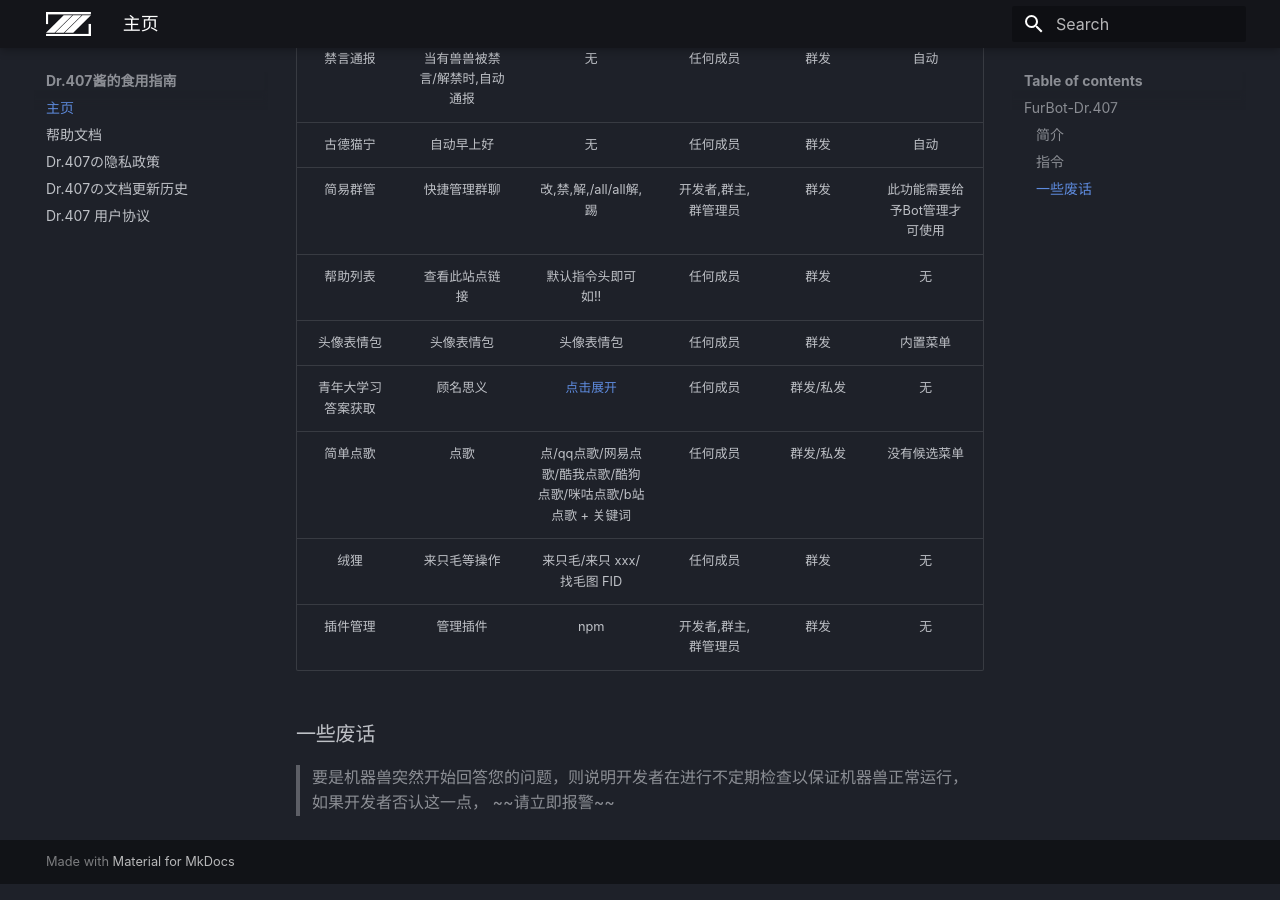
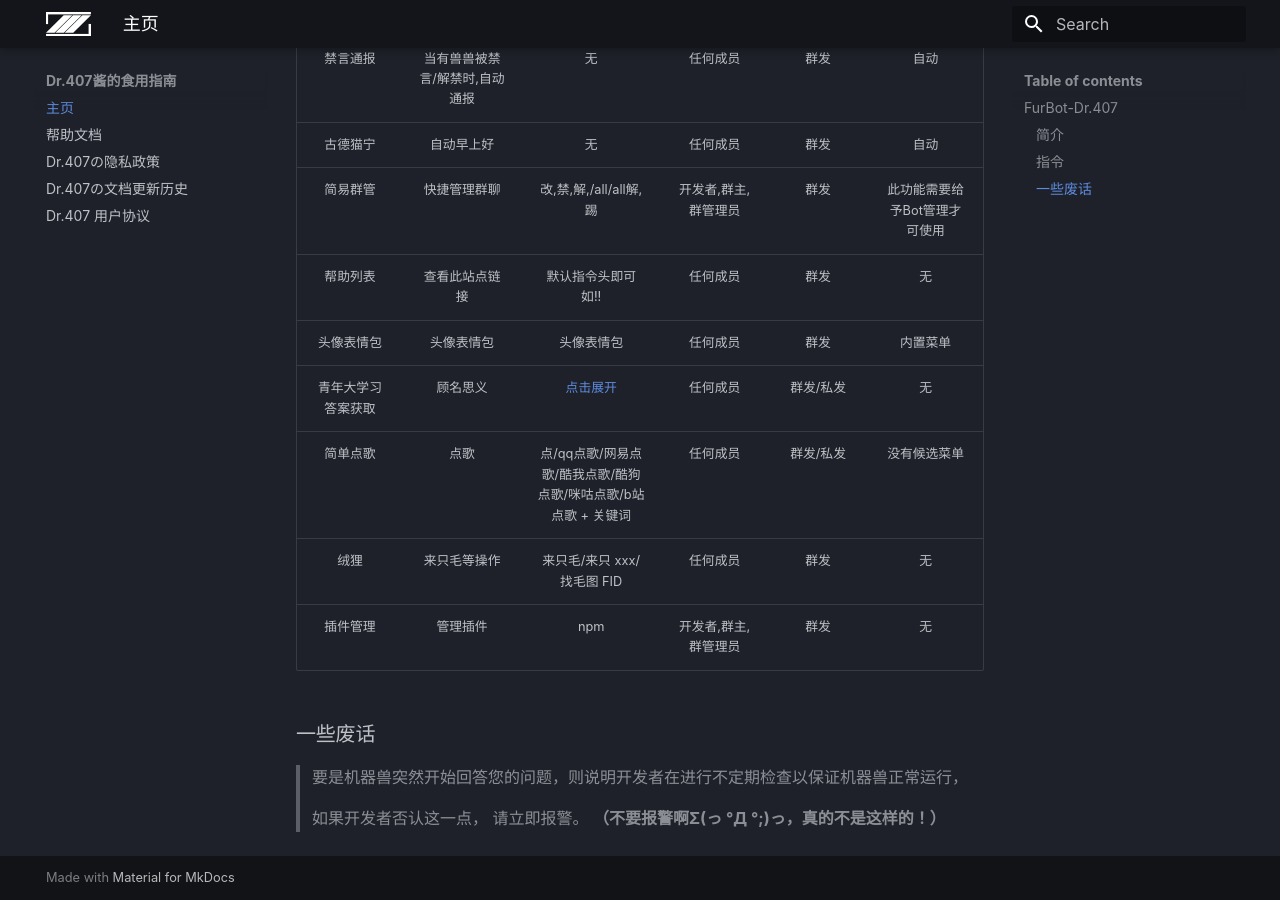
Before and after one commit to BuDingOwO/Docs-Dr407, an MkDocs documentation site: the page built from docs/index.md, in a window 1280 px wide and 900 px high, scrolled down 1024 px. Built offline with MkDocs 1.6.1 and Material for MkDocs 9.7.7, drawn with Linux system fonts in a browser that asks for light colours.

Commit message:
Update index.md

```diff
--- a/docs/index.md
+++ b/docs/index.md
@@ -46,4 +46,6 @@
 ### 一些废话
 
 > 要是机器兽突然开始回答您的问题，则说明开发者在进行不定期检查以保证机器兽正常运行，
-> 如果开发者否认这一点， ~~请立即报警~~
+>
+> 如果开发者否认这一点， 请立即报警。
+> **（不要报警啊Σ(っ °Д °;)っ，真的不是这样的！）**
```
